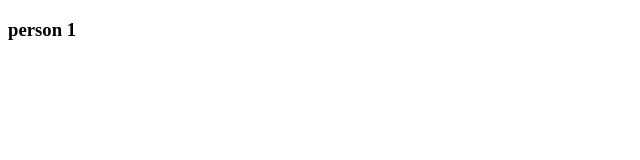
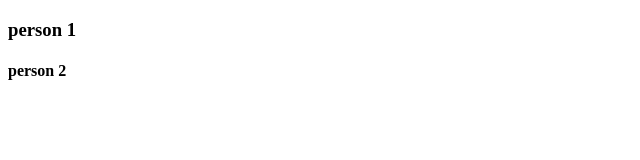
Before and after one commit to Venky3153/git-merge-conflict, a plain HTML site: page index.html in a window 1280 px wide. Shown: the full height of the page, 0-640 px from the left. Drawn offline with Linux system fonts and the light colour scheme.

Commit message:
2nd person

```diff
--- a/index.html
+++ b/index.html
@@ -7,5 +7,6 @@
 </head>
 <body>
     <h3>person 1</h3>
+    <h4>person 2</h4>
 </body>
 </html>
```
